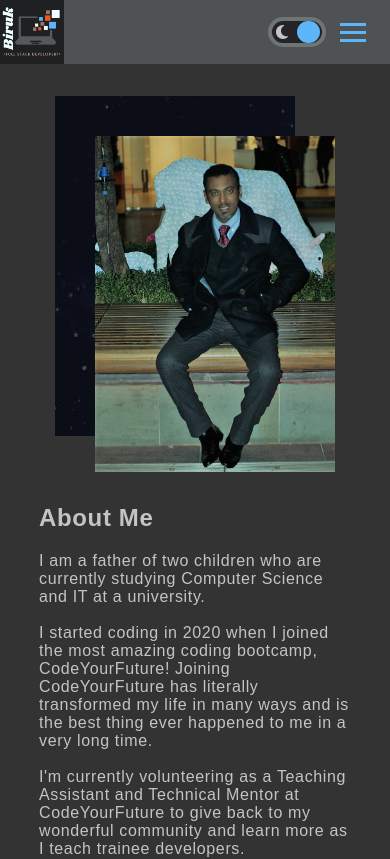
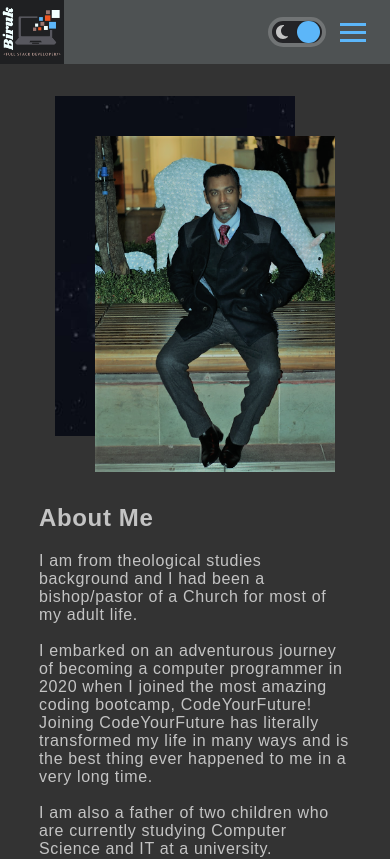
Before and after one commit to Know-Thyself/next-portfolio, a Next.js app: page /about in a window 390 px wide. Shown: the top 859 px of the page. Built offline with nearby package versions, Linux system fonts and the light colour scheme.

Commit message:
modified about content

```diff
--- a/pages/about.js
+++ b/pages/about.js
@@ -71,14 +71,18 @@ const About = () => {
 					<div className={styles['about-text-wrapper']}>
 						<h1>About Me</h1>
 						<p>
-							I am a father of two children who are currently studying Computer
-							Science and IT at a university.
+							I am from theological studies background and I had been a
+							bishop/pastor of a Church for most of my adult life.
 							<br />
 							<br />
-							I started coding in 2020 when I joined the most amazing coding
-							bootcamp, CodeYourFuture! Joining CodeYourFuture has literally
-							transformed my life in many ways and is the best thing ever
-							happened to me in a very long time. <br />
+							I embarked on an adventurous journey of becoming a computer
+							programmer in 2020 when I joined the most amazing coding bootcamp,
+							CodeYourFuture! Joining CodeYourFuture has literally transformed
+							my life in many ways and is the best thing ever happened to me in
+							a very long time.
+							<br />
+							<br />I am also a father of two children who are currently
+							studying Computer Science and IT at a university. <br />
 							<br />
 							I&apos;m currently volunteering as a Teaching Assistant and
 							Technical Mentor at CodeYourFuture to give back to my wonderful
--- a/styles/about.module.css
+++ b/styles/about.module.css
@@ -324,7 +324,7 @@
 @media screen and (min-width: 1348px) {
 	.about-section {
 		flex-direction: row;
-		width: 60%;
+		width: 70%;
 		padding: 4rem 20% 6rem 20%;
 		padding: 2rem 0% 4rem 0%;
 		padding: 2rem 5% 4rem 5%;
@@ -343,7 +343,7 @@
 	}
 
 	.about-img {
-		width: 240px;
+		width: 340px;
 	}
 
 	.logo {
--- a/styles/details.module.css
+++ b/styles/details.module.css
@@ -118,6 +118,9 @@
   color: var(--buttons-hover-bg);
   color: var(--home-link-bg);
   color: firebrick;
+  color: var(--switch-button-bg);
+  color: var(--menu-box-bg);
+  color: var(--read-more);
   cursor: pointer;
 }
 
--- a/styles/globals.css
+++ b/styles/globals.css
@@ -230,6 +230,8 @@ font-family: 'Source Sans Pro', sans-serif;
 	--about-image-bg: #4B4E53;
 
 	--about-image-bg: #344148;
+	--about-image-bg: #57575e;
+	--about-image-bg: url('/images/background-destination-desktop.jpg');
 	/* --about-image-bg: #1f2022; */
 	--menu-box-bg: #cf9c26;
 	--menu-box-bg: #6167b8;
@@ -265,6 +267,7 @@ font-family: 'Source Sans Pro', sans-serif;
 	--switch-button-bg: #008ecc;
 	--switch-button-bg: #1db954;
 	--switch-button-bg: #ee5622;
+	--read-more: #8e3314;
 }
 
 /*
@@ -317,6 +320,7 @@ font-family: 'Source Sans Pro', sans-serif;
 	--menu-box-bg: #a63c17;
 	--menu-box-bg: #58111A;
 	--menu-box-bg: #1b364a;
+	/* --read-more:  */
 	/* --menu-box-bg: #8e3314; */
 	--primary-background: #1e1e24;
 	--primary-background: #1b1b20;
@@ -437,4 +441,5 @@ font-family: 'Source Sans Pro', sans-serif;
 	--switch-button-bg: #ee5622;
 	--switch-button-bg: #3a9bdc;
 	--switch-button-bg: #5cb6f9;
+	--read-more: #3a9bdc;
 }
```
